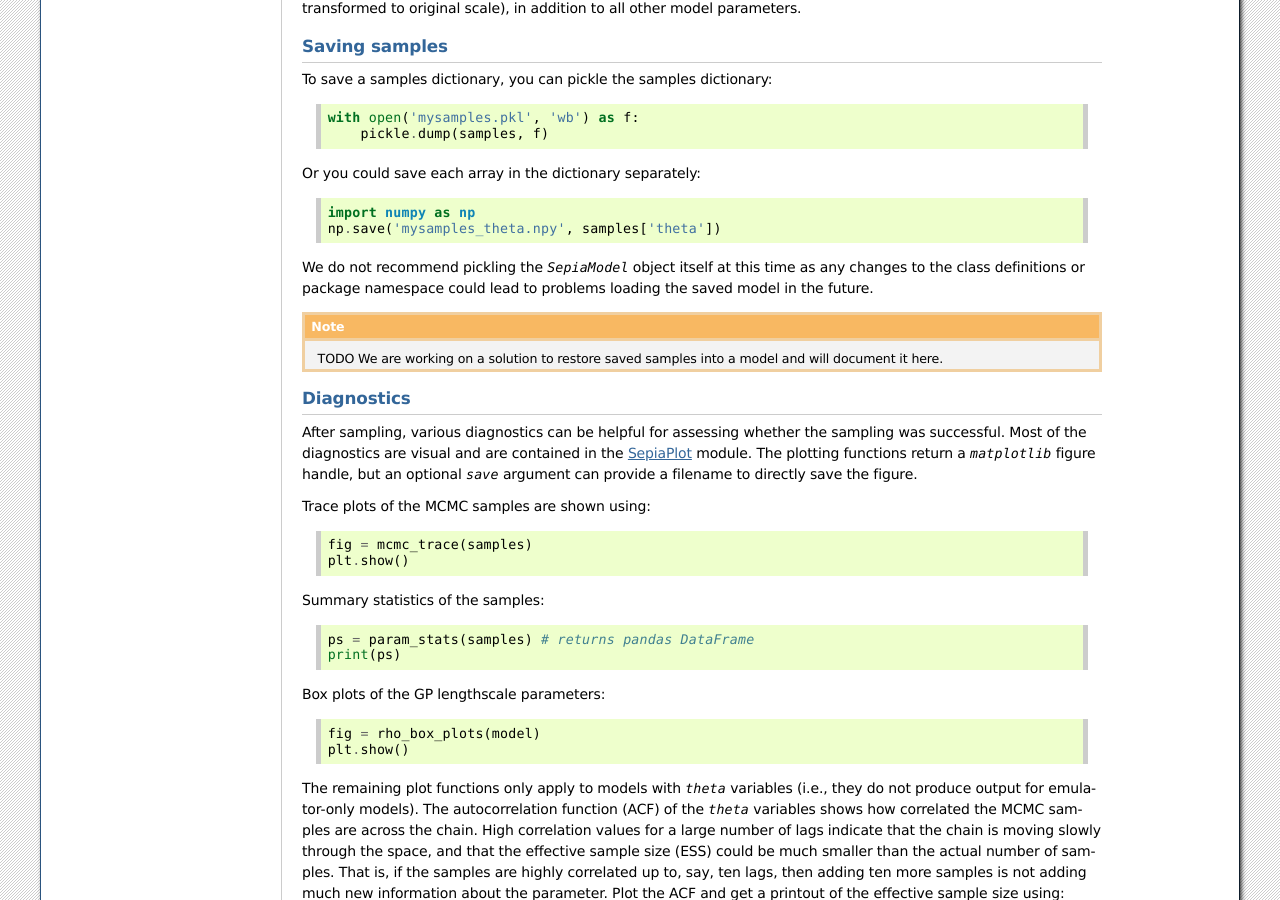
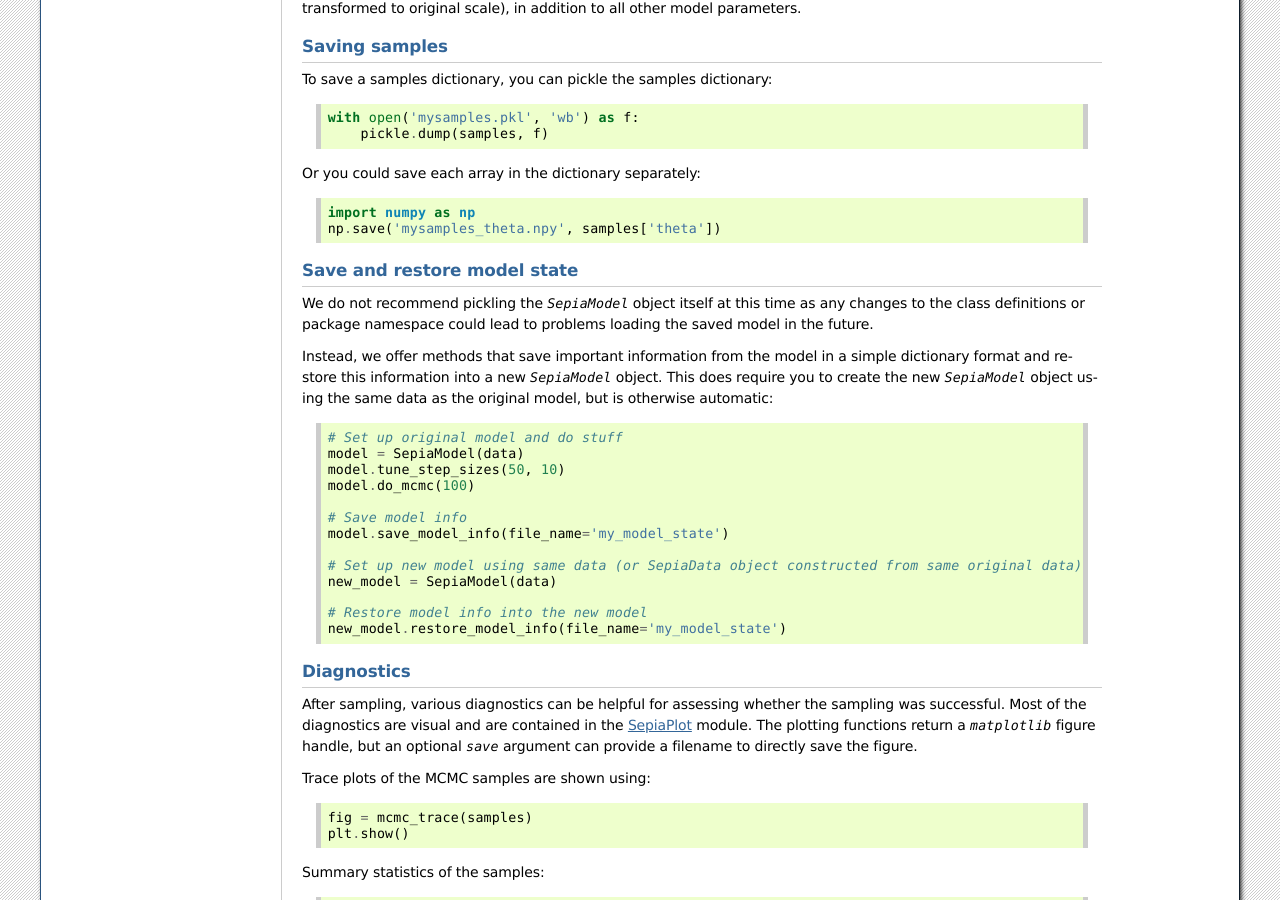
Before and after one commit to lanl/SEPIA, a Sphinx documentation site: the page built from docs/quickstart.rst, in a window 1280 px wide and 900 px high, scrolled down 3297 px. Built offline with Sphinx 7.4.7, drawn with Linux system fonts in a browser that asks for light colours; some of the changed text lies outside the part shown.

Commit message:
update doc on save and restore model info

```diff
--- a/docs/quickstart.rst
+++ b/docs/quickstart.rst
@@ -188,10 +188,28 @@ Or you could save each array in the dictionary separately::
     import numpy as np
     np.save('mysamples_theta.npy', samples['theta'])
 
+Save and restore model state
+^^^^^^^^^^^^^^^^^^^^^^^^^^^^
 We do not recommend pickling the `SepiaModel` object itself at this time as any changes to the class definitions
 or package namespace could lead to problems loading the saved model in the future.
 
-.. note:: TODO We are working on a solution to restore saved samples into a model and will document it here.
+Instead, we offer methods that save important information from the model in a simple dictionary format and restore
+this information into a new `SepiaModel` object. This does require you to create the new `SepiaModel` object using the same
+data as the original model, but is otherwise automatic::
+
+        # Set up original model and do stuff
+        model = SepiaModel(data)
+        model.tune_step_sizes(50, 10)
+        model.do_mcmc(100)
+
+        # Save model info
+        model.save_model_info(file_name='my_model_state')
+
+        # Set up new model using same data (or SepiaData object constructed from same original data)
+        new_model = SepiaModel(data)
+
+        # Restore model info into the new model
+        new_model.restore_model_info(file_name='my_model_state')
 
 Diagnostics
 ^^^^^^^^^^^
```
Also changed, not shown: docs/snippets.rst (+7 -7 lines).
